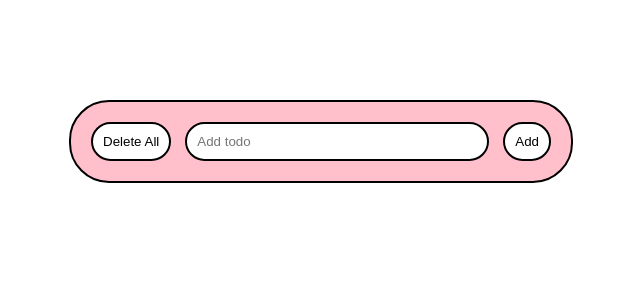
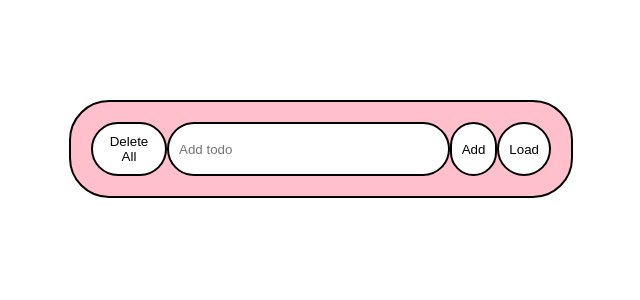
Before and after one commit to BurkovskayaAD/FE60-onlREACT, a React (Create React App) app: page / in a window 1280 px wide. Shown: the top 300 px of the page, without its empty margins (319-959 px from the left). Built offline with nearby package versions, Linux system fonts and the light colour scheme.

Commit message:
add first request with thunk

```diff
--- a/src/App.tsx
+++ b/src/App.tsx
@@ -3,7 +3,7 @@ import './App.css';
 import Card from './components/Card/Card';
 import Header from './components/Header/Header';
 import { useState } from 'react';
-import { addTodoRedux, removeTodoRedux, changeTodoRedux, deleteAllTodoRedux } from './slice/todo';
+import { addTodoRedux, removeTodoRedux, changeTodoRedux, deleteAllTodoRedux, fetchTodos } from './slice/todo';
 
 interface ITodo {
   id: number,
@@ -16,16 +16,16 @@ function App() {
 
   const [inputText, setInputText] = useState("");
 
-  const dispatch = useDispatch();
+  const dispatch = useDispatch()<any>;
   const todos = useSelector((state: any) => state.todo)
 
   function addTodo() {
       if (inputText !== "") {
-          let formatDate = String(new Date()).slice(4, 10);
+          // let formatDate = String(new Date()).slice(4, 10);
           let todoObject = {
               id: Date.now(),
               text: inputText,
-              date: formatDate,
+              // date: formatDate,
               isChecked: false
           }
           // состояние не должно изменяться напрямую
@@ -46,14 +46,22 @@ function App() {
     dispatch(changeTodoRedux(id))
   }
 
+  function loadTodo() {
+    dispatch(fetchTodos());
+    console.log(todos)
+    console.log(todos.todo)
+  }
+
   return (
     <>
       <div className='container'>
-        <Header inputText={inputText} setInputText={setInputText} addTodo={addTodo} deleteAllTodo={() => dispatch(deleteAllTodoRedux())}></Header>
+        <Header loadTodo={loadTodo} inputText={inputText} setInputText={setInputText} addTodo={addTodo} deleteAllTodo={() => dispatch(deleteAllTodoRedux())}></Header>
+          {todos.status === "loading" && <h2>Loading...</h2>}
+          {todos.error && <h2>ERROR!!!!</h2>}
           {todos.todo.length > 0 ? (
             <div className='card-container'>
-            {todos.todo.map((item: ITodo, index: number) => <Card key={index} oneTodo={item} remove={remove} changeTodo={changeTodo}></Card>)}
-          </div>
+              {todos.todo.map((item: ITodo, index: number) => <Card key={index} oneTodo={item} remove={remove} changeTodo={changeTodo}></Card>)}
+            </div>
           ): null}
       </div>
     </>
--- a/src/components/Card/Card.tsx
+++ b/src/components/Card/Card.tsx
@@ -9,12 +9,12 @@ function Card({oneTodo, remove, changeTodo}: {oneTodo: ITodo, remove: (value:num
         <div className='card'>
             <div className='card-left'>
                 <div className='card-left__checkbox' onClick={() => changeTodo(oneTodo.id)}>
-                    {oneTodo.isChecked ? <MdCheckBox /> : <MdCheckBoxOutlineBlank />}
+                    {oneTodo.completed ? <MdCheckBox /> : <MdCheckBoxOutlineBlank />}
                 </div>
-                <div className='card-left__text'>{oneTodo.text}</div>
+                <div className='card-left__text'>{oneTodo.title}</div>
             </div>
             <div className='card-right'>
-                <div className='card-right__date'>{oneTodo.date}</div>
+                {/* <div className='card-right__date'>{oneTodo.date}</div> */}
                 <div className='card-right__button' onClick={() => remove(oneTodo.id)}><FaRegTrashAlt /></div>
             </div>
         </div>
--- a/src/components/Header/Header.tsx
+++ b/src/components/Header/Header.tsx
@@ -1,12 +1,13 @@
 import { useEffect, useState } from 'react';
 import './Header.css';
 
-function Header({inputText, setInputText, addTodo, deleteAllTodo}:
+function Header({inputText, setInputText, addTodo, deleteAllTodo, loadTodo}:
     {
         inputText: string,
         setInputText: (value: string) => void,
         addTodo: () => void,
-        deleteAllTodo: () => void
+        deleteAllTodo: () => void,
+        loadTodo: () => void
     }) {
 
 
@@ -19,6 +20,7 @@ function Header({inputText, setInputText, addTodo, deleteAllTodo}:
                     onChange={(e) => setInputText(e.target.value)}>
             </input>
             <button className='header__button' onClick={addTodo}>Add</button>
+            <button className='header__button' onClick={loadTodo}>Load</button>
         </div>
      );
 }
--- a/src/interfaces.ts
+++ b/src/interfaces.ts
@@ -1,6 +1,6 @@
 export interface ITodo {
     id: number,
-    text: string,
-    date: string,
-    isChecked: boolean
+    title?: string,
+    completed?: boolean,
+    userId?: number
 }
--- a/src/slice/todo.ts
+++ b/src/slice/todo.ts
@@ -1,10 +1,34 @@
-import { createSlice, current } from "@reduxjs/toolkit";
+import { createAsyncThunk, createSlice, current } from "@reduxjs/toolkit";
 import { ITodo } from "../interfaces";
+
+export const fetchTodos = createAsyncThunk(
+    "todo/fetchTodos",
+    // async function() {
+    //     const response = await fetch("https://jsonplaceholder.typicode.com/todos");
+    //     const data = await response.json();
+    //     return data;
+    // }
+    async function(_, {rejectWithValue}) {
+        try {
+            const response = await fetch("https://jsonplaceholder.typicode.com/todos");
+            if (!response.ok) {
+                throw new Error("Что-то пошло не так")
+            }
+            const data = await response.json();
+            return data;
+        }
+        catch (error) {
+            return rejectWithValue((error as Error).message)
+        }
+    }
+)
 
 const todoSlice = createSlice({
     name: "todo",
     initialState: {
-        todo: []
+        todo: [],
+        status: null,
+        error: null
     },
     reducers: {
         addTodoRedux(state: any, {payload}: {payload: any}) {
@@ -23,6 +47,23 @@ const todoSlice = createSlice({
         deleteAllTodoRedux(state: any) {
             state.todo.length = 0;
         }
+    },
+    extraReducers: (builder) => {
+        return builder.addCase(fetchTodos.pending, (state: any) => {
+            state.status = "loading";
+            state.error = null;
+
+        }),
+        builder.addCase(fetchTodos.fulfilled, (state: any, {payload}: {payload: any}) => {
+            state.status = "resolved";
+            state.error = null;
+            state.todo = payload;
+        }),
+        builder.addCase(fetchTodos.rejected, (state: any, {payload}: {payload: any}) => {
+            state.status = "rejected";
+            state.error = payload;
+            state.todo = [];
+        })
     }
 })
 
```
